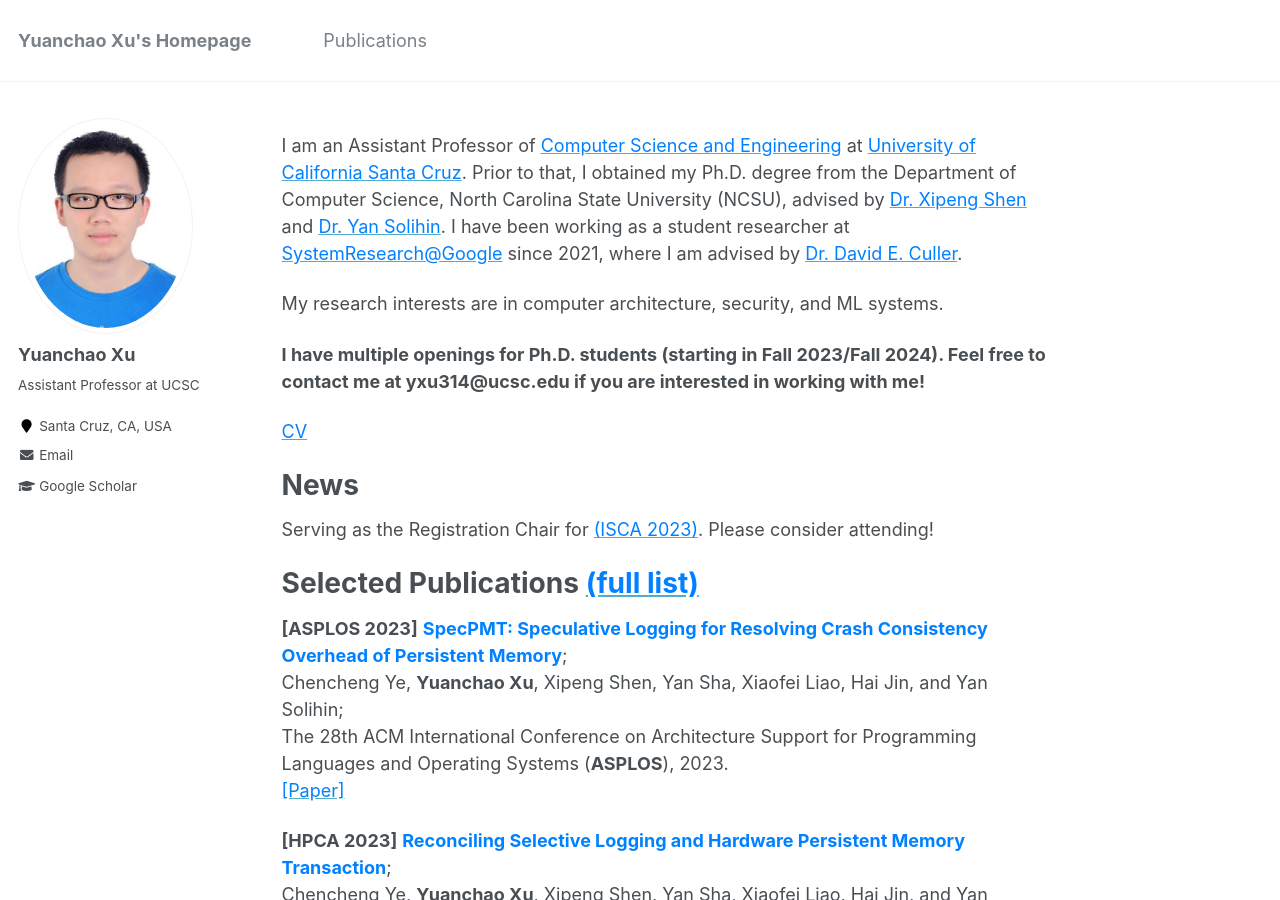
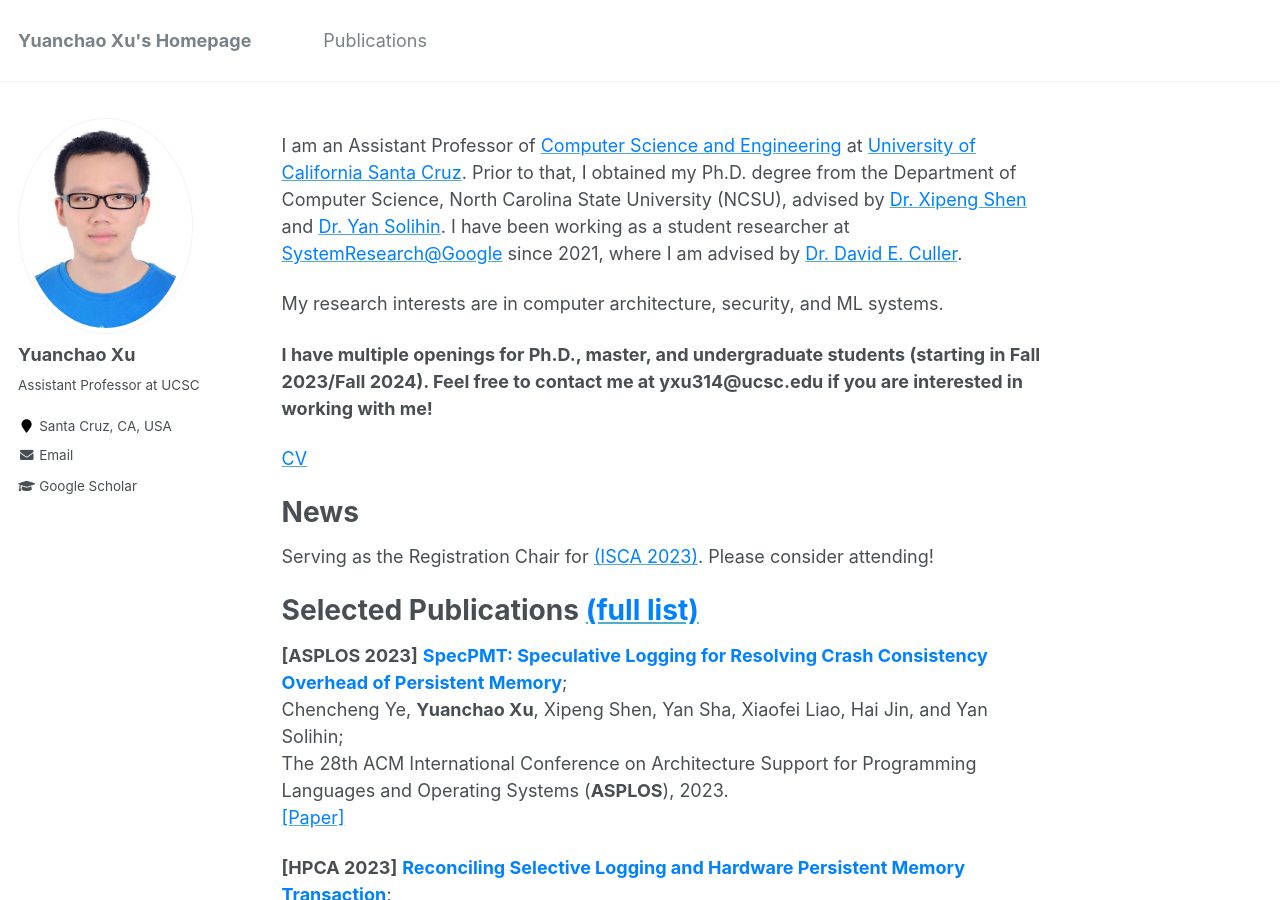
Before and after one commit to yuanchaoxu6/yuanchaoxu6.github.io, a Jekyll site: the page built from _pages/about.md, in a window 1280 px wide and 900 px high. Built offline with Jekyll 4.4.1, drawn with Linux system fonts in a browser that asks for light colours.

Commit message:
Update about.md

```diff
--- a/_pages/about.md
+++ b/_pages/about.md
@@ -13,7 +13,7 @@ I am an Assistant Professor of [<font color="#0081ff">Computer Science and Engin
 
 My research interests are in computer architecture, security, and ML systems.
 
-**I have multiple openings for Ph.D. students (starting in Fall 2023/Fall 2024). Feel free to contact me at yxu314@ucsc.edu if you are interested in working with me!**
+**I have multiple openings for Ph.D., master, and undergraduate students (starting in Fall 2023/Fall 2024). Feel free to contact me at yxu314@ucsc.edu if you are interested in working with me!**
 
 
 [<font color="#0081ff">CV</font>](http://yuanchaoxu6.github.io/files/CV_Yuanchao_Xu.pdf)
```
